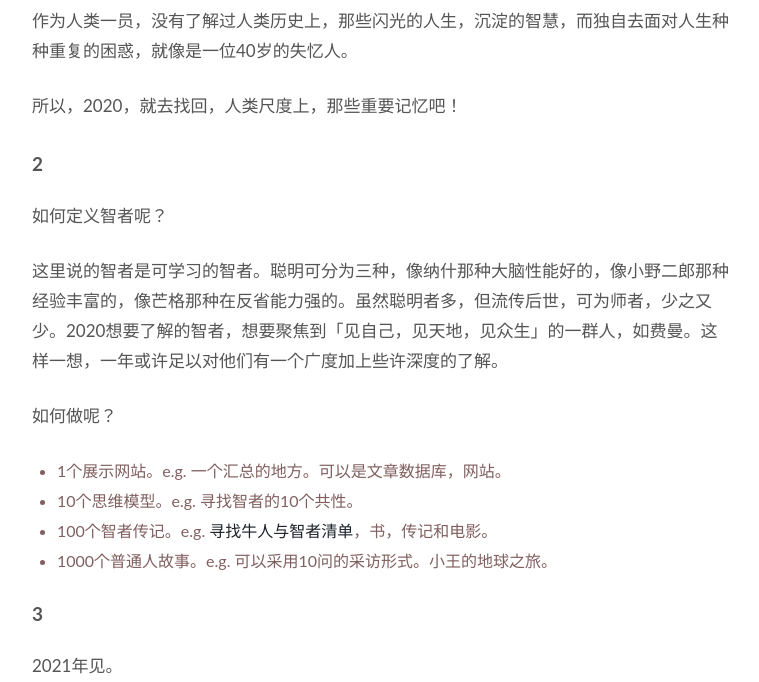
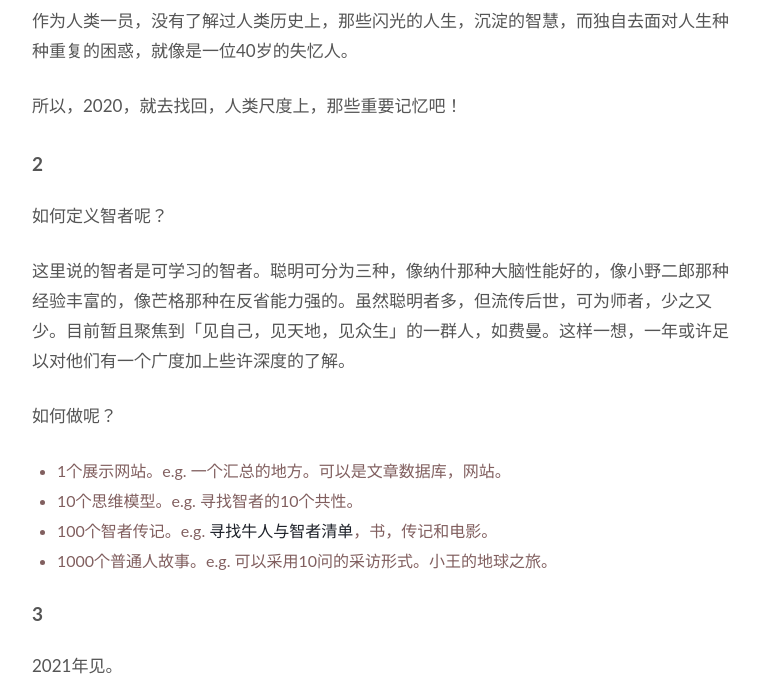
Before and after one commit to WillWang-X/willwang-x.github.io, a Jekyll site: the page built from _posts/2020-01-04-2020-master.md, in a window 1280 px wide and 900 px high, scrolled down 1259 px, cut to the strip 0-682 px from the top of the window. Shown: the whole strip, without its empty margins (258-1017 px from the left). Built offline with Jekyll 4.4.1, drawn with Linux system fonts in a browser that asks for light colours.

Commit message:
Update 2020 master

```diff
--- a/_posts/2020-01-04-2020-master.md
+++ b/_posts/2020-01-04-2020-master.md
@@ -42,7 +42,7 @@ published: true
 
 如何定义智者呢？
 
-这里说的智者是可学习的智者。聪明可分为三种，像纳什那种大脑性能好的，像小野二郎那种经验丰富的，像芒格那种在反省能力强的。虽然聪明者多，但流传后世，可为师者，少之又少。2020想要了解的智者，想要聚焦到「见自己，见天地，见众生」的一群人，如费曼。这样一想，一年或许足以对他们有一个广度加上些许深度的了解。
+这里说的智者是可学习的智者。聪明可分为三种，像纳什那种大脑性能好的，像小野二郎那种经验丰富的，像芒格那种在反省能力强的。虽然聪明者多，但流传后世，可为师者，少之又少。目前暂且聚焦到「见自己，见天地，见众生」的一群人，如费曼。这样一想，一年或许足以对他们有一个广度加上些许深度的了解。
 
 如何做呢？
 
```
